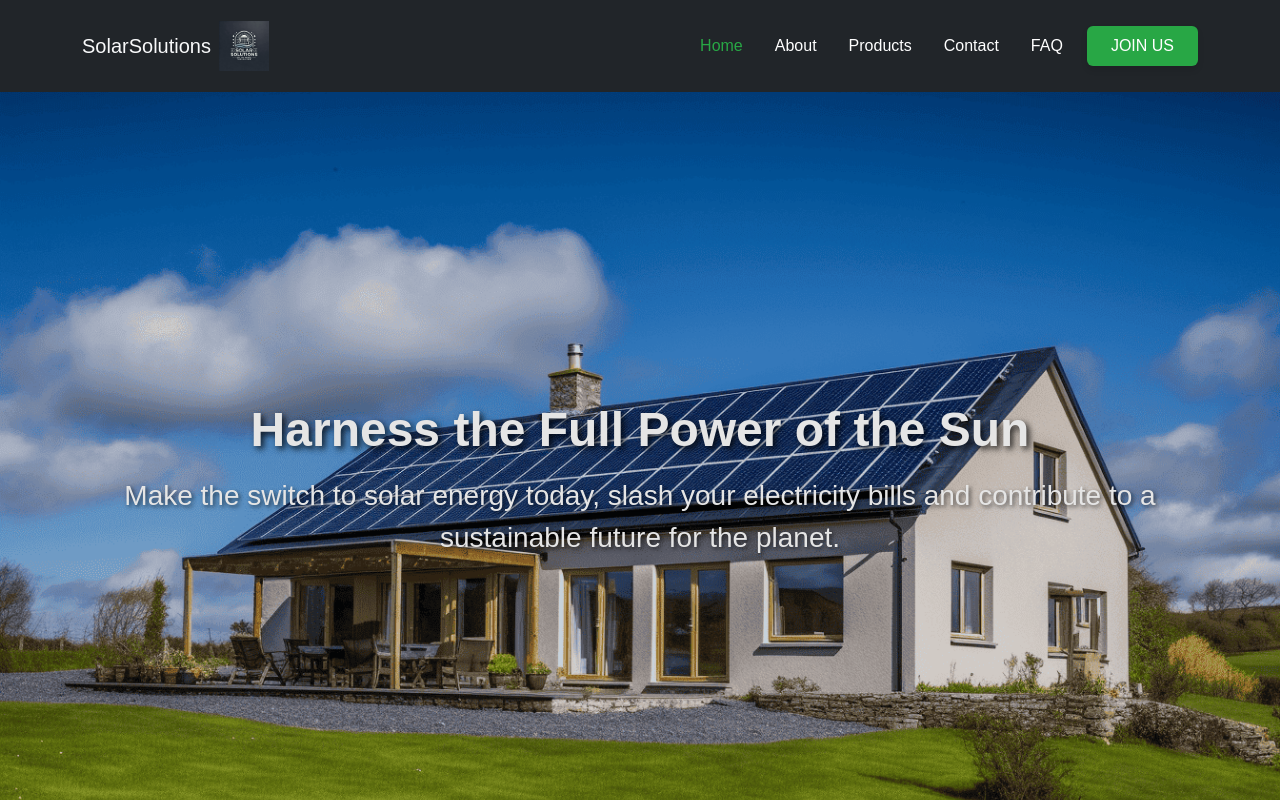
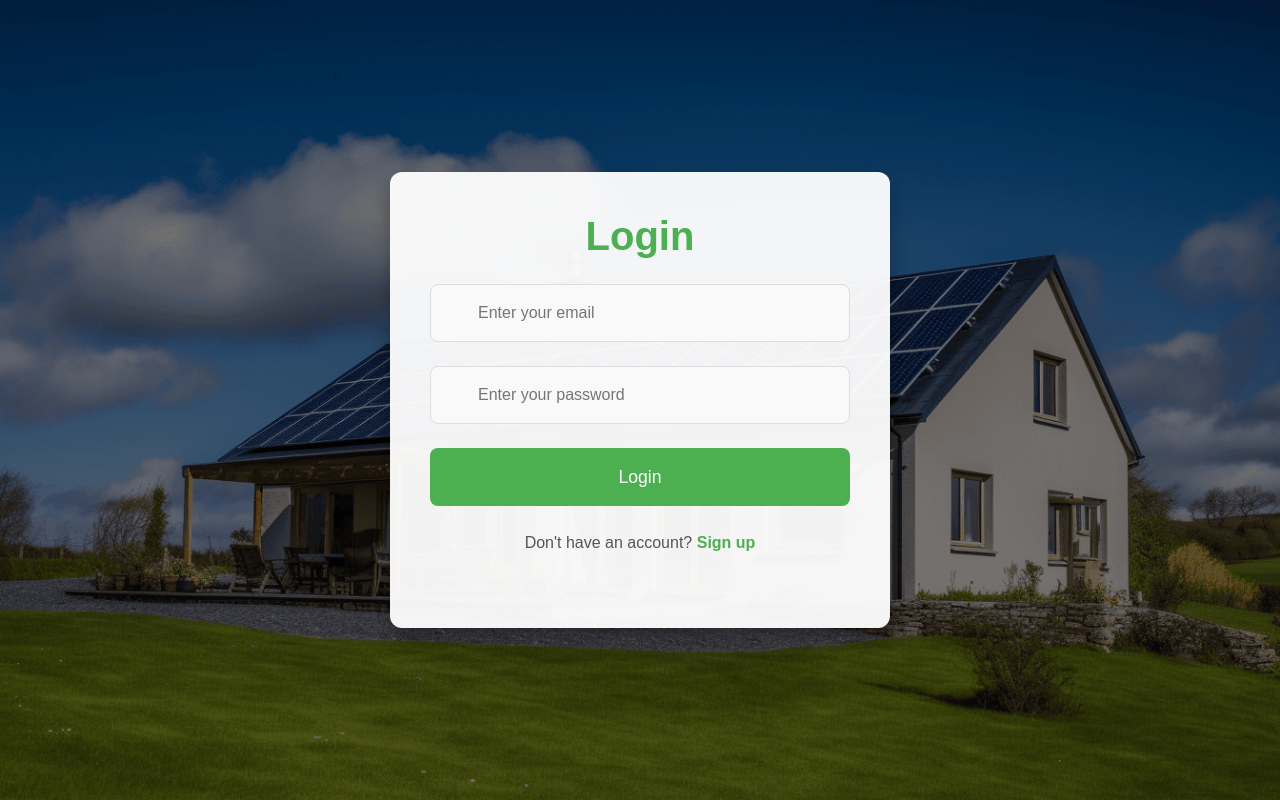
Before and after one commit to VisarGjema1/simplePage, an Angular app: page /login in a window 1280 px wide. Before the commit this address led to /. Shown: the top 800 px of the page. Built offline with nearby package versions, Linux system fonts and the light colour scheme.

Commit message:
Create Login Component and Design - Created a new Login component for the application - Implemented the login page layout and design - Set up routing for the login page

```diff
--- a/src/app/app.component.html
+++ b/src/app/app.component.html
@@ -1,7 +1 @@
-<app-header> </app-header>
-<app-hero></app-hero>
-<app-about></app-about>
-<app-products> </app-products>
-<app-contact> </app-contact>
-<app-faq> </app-faq>
-<app-footer> </app-footer>
+<router-outlet></router-outlet>
--- a/src/app/app.config.ts
+++ b/src/app/app.config.ts
@@ -2,9 +2,11 @@ import { ApplicationConfig, provideZoneChangeDetection } from '@angular/core';
 import { provideRouter } from '@angular/router';
 
 import { routes } from './app.routes';
+import { provideHttpClient } from '@angular/common/http';
 
 export const appConfig: ApplicationConfig = {
   providers: [
+    provideHttpClient(),
     provideZoneChangeDetection({ eventCoalescing: true }),
     provideRouter(routes),
   ],
--- a/src/app/app.routes.ts
+++ b/src/app/app.routes.ts
@@ -1,3 +1,15 @@
 import { Routes } from '@angular/router';
+import { LoginComponent } from './login/login.component';
+import { AppComponent } from './app.component';
+import { HomeComponent } from './home/home.component';
 
-export const routes: Routes = [];
+export const routes: Routes = [
+  {
+    path: '',
+    component: HomeComponent,
+  },
+  {
+    path: 'login',
+    component: LoginComponent,
+  },
+];
--- a/src/app/header/header.component.html
+++ b/src/app/header/header.component.html
@@ -34,7 +34,8 @@
           </li>
           <li class="nav-item"><a class="nav-link" href="#faq">FAQ</a></li>
           <li class="nav-item">
-            <a href="loginForm.html" class="btn btn-success">Join Us</a>
+            <!-- header.component.html -->
+            <a [routerLink]="'/login'" class="btn btn-success">Join Us</a>
           </li>
         </ul>
       </div>
--- /dev/null
+++ b/src/app/home/home.component.html
@@ -0,0 +1,9 @@
+<app-header></app-header>
+<main>
+  <app-hero></app-hero>
+  <app-about> </app-about>
+  <app-products></app-products>
+  <app-contact></app-contact>
+  <app-faq></app-faq>
+</main>
+<app-footer></app-footer>
--- a/src/app/login/login.component.scss
+++ b/src/app/login/login.component.scss
@@ -0,0 +1,140 @@
+/* General Reset */
+body {
+  margin: 0;
+  padding: 0;
+  font-family: "Roboto", sans-serif;
+  color: #333;
+}
+
+.outer-container {
+  width: 100%;
+  height: 100vh;
+  display: flex;
+  justify-content: center;
+  align-items: center;
+  position: relative;
+  background: url("../../assets/images/homePanel.png") no-repeat center center
+    fixed;
+  background-size: cover;
+
+  &::before {
+    content: "";
+    position: absolute;
+    top: 0;
+    left: 0;
+    width: 100%;
+    height: 100%;
+    background-color: rgba(
+      0,
+      0,
+      0,
+      0.5
+    ); /* Reduced opacity for better visibility of background */
+    z-index: 0;
+  }
+}
+
+.main {
+  position: relative;
+  z-index: 1;
+  width: 100%;
+  max-width: 500px;
+  padding: 2.5rem;
+  background: rgba(255, 255, 255, 0.95);
+  border-radius: 12px;
+  text-align: center;
+  box-shadow: 0 10px 20px rgba(0, 0, 0, 0.3);
+
+  h2 {
+    color: #4caf50;
+    font-size: 2.5rem;
+    margin-bottom: 1.5rem;
+    font-weight: bold;
+  }
+
+  p {
+    font-size: 1rem;
+    line-height: 1.6;
+    margin-bottom: 2rem;
+    color: #555;
+  }
+
+  form {
+    margin-top: 1.5rem;
+  }
+
+  .input-group {
+    display: flex;
+    align-items: center;
+    margin-bottom: 1.5rem;
+    border: 1px solid #ddd;
+    border-radius: 8px;
+    overflow: hidden;
+    background-color: #f9f9f9;
+
+    input {
+      flex: 1;
+      padding: 1rem;
+      border: none;
+      font-size: 1rem;
+      background: none;
+
+      &:focus {
+        outline: none;
+      }
+    }
+
+    .input-icon {
+      padding: 0 1rem;
+      background-color: transparent; /* Remove the background color */
+      display: flex;
+      align-items: center;
+      justify-content: center;
+      font-size: 1.3rem;
+      color: #4caf50;
+    }
+  }
+
+  button {
+    padding: 1rem 1.5rem;
+    background-color: #4caf50;
+    color: white;
+    border: none;
+    border-radius: 8px;
+    cursor: pointer;
+    font-size: 1.1rem;
+    width: 100%;
+    transition: all 0.3s ease;
+
+    &:hover {
+      background-color: #388e3c;
+    }
+  }
+
+  a {
+    color: #4caf50;
+    text-decoration: none;
+    font-weight: bold;
+
+    &:hover {
+      text-decoration: underline;
+    }
+  }
+
+  .haveAccount {
+    margin-top: 1.5rem;
+    font-size: 0.9rem;
+    color: #666;
+  }
+}
+
+@media (max-width: 767px) {
+  .main {
+    max-width: 90%;
+    padding: 2rem;
+  }
+
+  h2 {
+    font-size: 2rem;
+  }
+}
--- a/src/app/login/login.component.ts
+++ b/src/app/login/login.component.ts
@@ -9,7 +9,6 @@ import { CommonModule } from '@angular/common'; // Import CommonModule
 
 @Component({
   selector: 'app-login',
-  standalone: true,
   imports: [ReactiveFormsModule, CommonModule], // Include CommonModule here
   template: `
     <div class="outer-container">
```
Also changed, not shown: src/app/app.component.ts (+2 -17 lines), src/app/header/header.component.ts (+4 -6 lines), src/app/home/home.component.ts (added, +24 -0 lines), src/app/home/home.component.scss (added), 1 other file (tests, documents, lock files or other folders).
